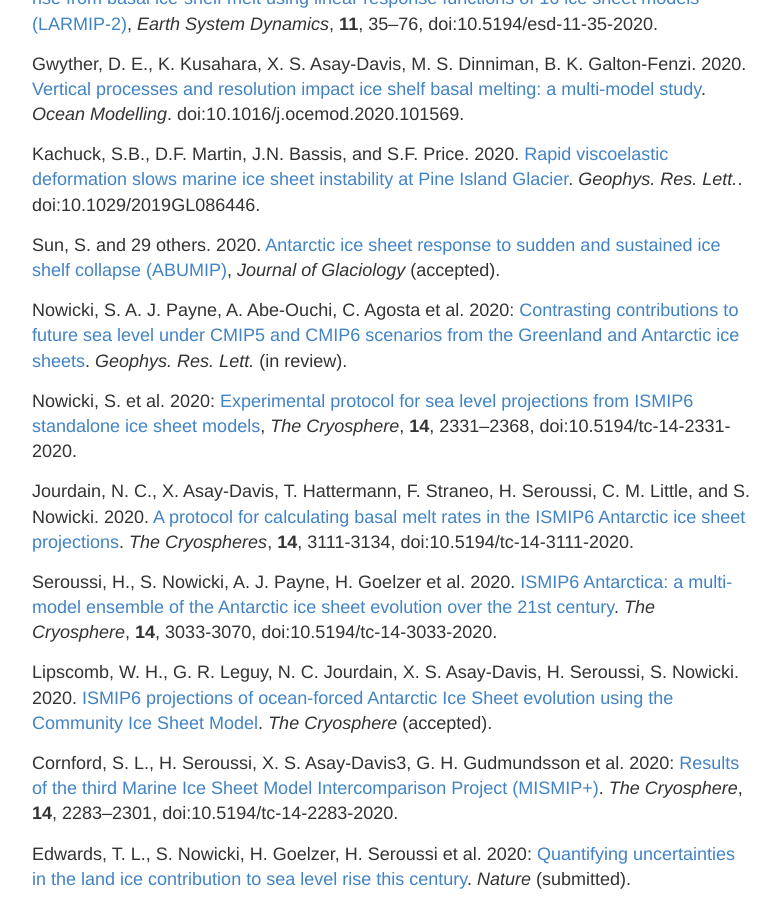
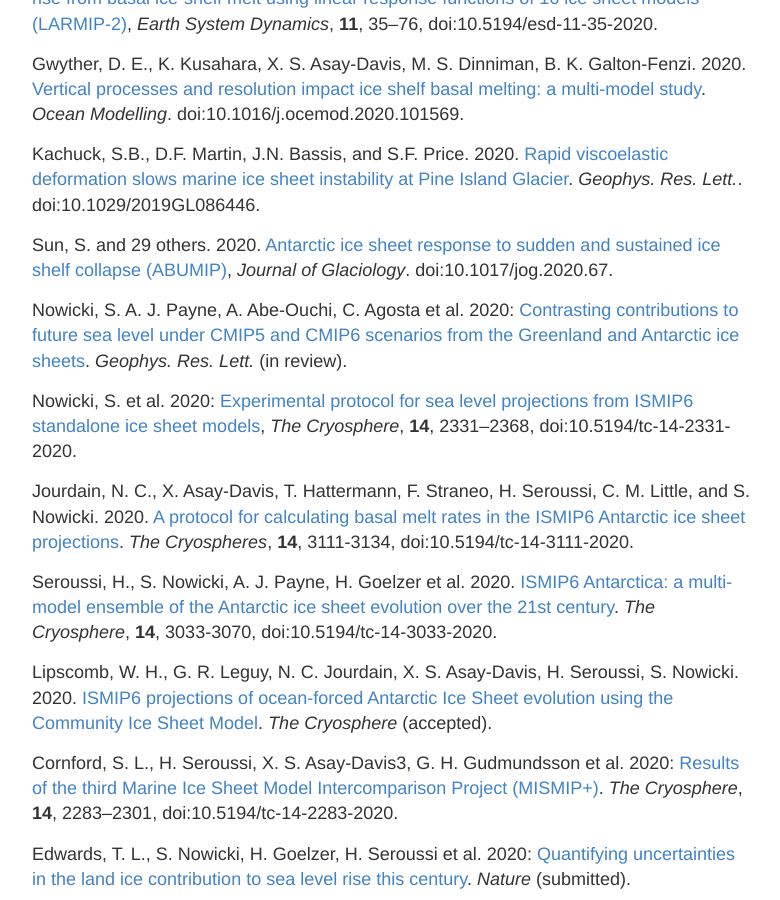
Before and after one commit to SLE-E3SM/SLE-E3SM.github.io, a Jekyll site: the page built from publications.md, in a window 1280 px wide and 900 px high, scrolled down 1411 px. Shown: the whole window, without its empty margins (248-1028 px from the left). Built offline with Jekyll 4.4.1, drawn with Linux system fonts in a browser that asks for light colours.

Commit message:
Update publications.md

```diff
--- a/publications.md
+++ b/publications.md
@@ -32,7 +32,7 @@ Gwyther, D. E., K. Kusahara, X. S. Asay-Davis, M. S. Dinniman, B. K. Galton-Fenz
 
 Kachuck, S.B., D.F. Martin, J.N. Bassis, and S.F. Price. 2020. [Rapid viscoelastic deformation slows marine ice sheet instability at Pine Island Glacier](https://agupubs.onlinelibrary.wiley.com/doi/full/10.1029/2019GL086446). *Geophys. Res. Lett.*. doi:10.1029/2019GL086446.
 
-Sun, S. and 29 others. 2020. [Antarctic ice sheet response to sudden and sustained ice shelf collapse (ABUMIP)](), *Journal of Glaciology* (accepted).
+Sun, S. and 29 others. 2020. [Antarctic ice sheet response to sudden and sustained ice shelf collapse (ABUMIP)](https://www.cambridge.org/core/journals/journal-of-glaciology/article/antarctic-ice-sheet-response-to-sudden-and-sustained-iceshelf-collapse-abumip/C08970BDF95EA737AD941D3690EBB3C5), *Journal of Glaciology*. doi:10.1017/jog.2020.67.
 
 Nowicki, S. A. J. Payne, A. Abe-Ouchi, C. Agosta et al. 2020: [Contrasting contributions to future sea level under CMIP5 and CMIP6 scenarios from the Greenland and Antarctic ice sheets](). *Geophys. Res. Lett.* (in review).
 
```
